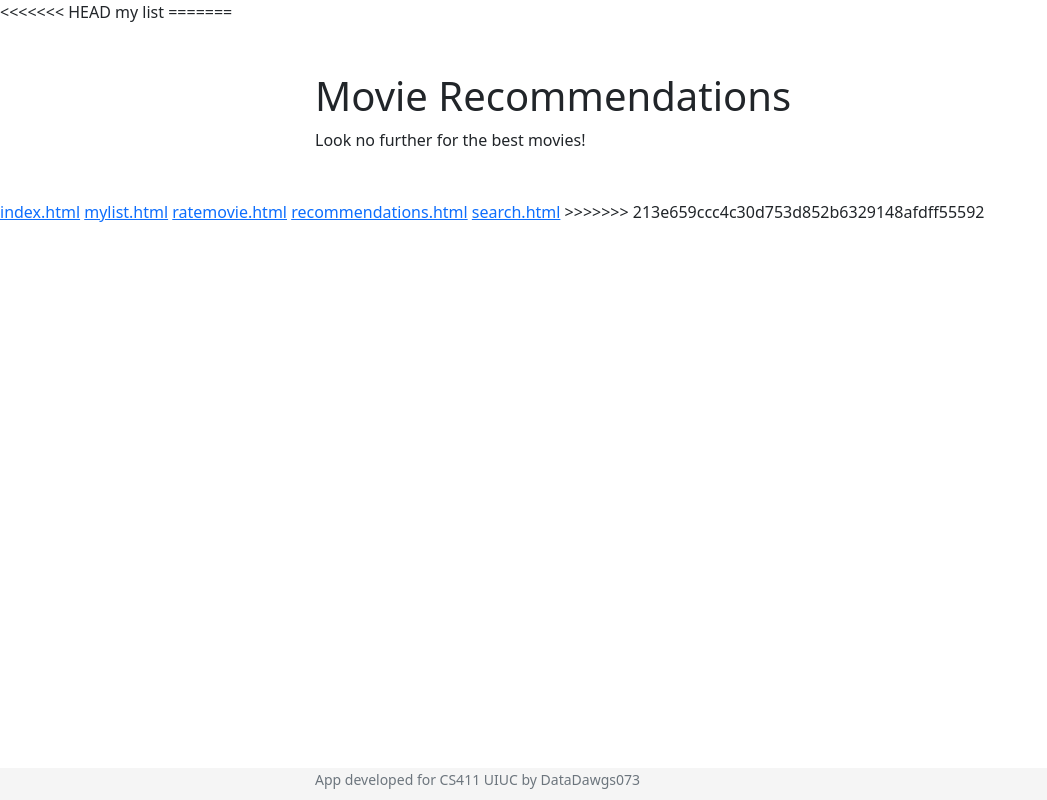
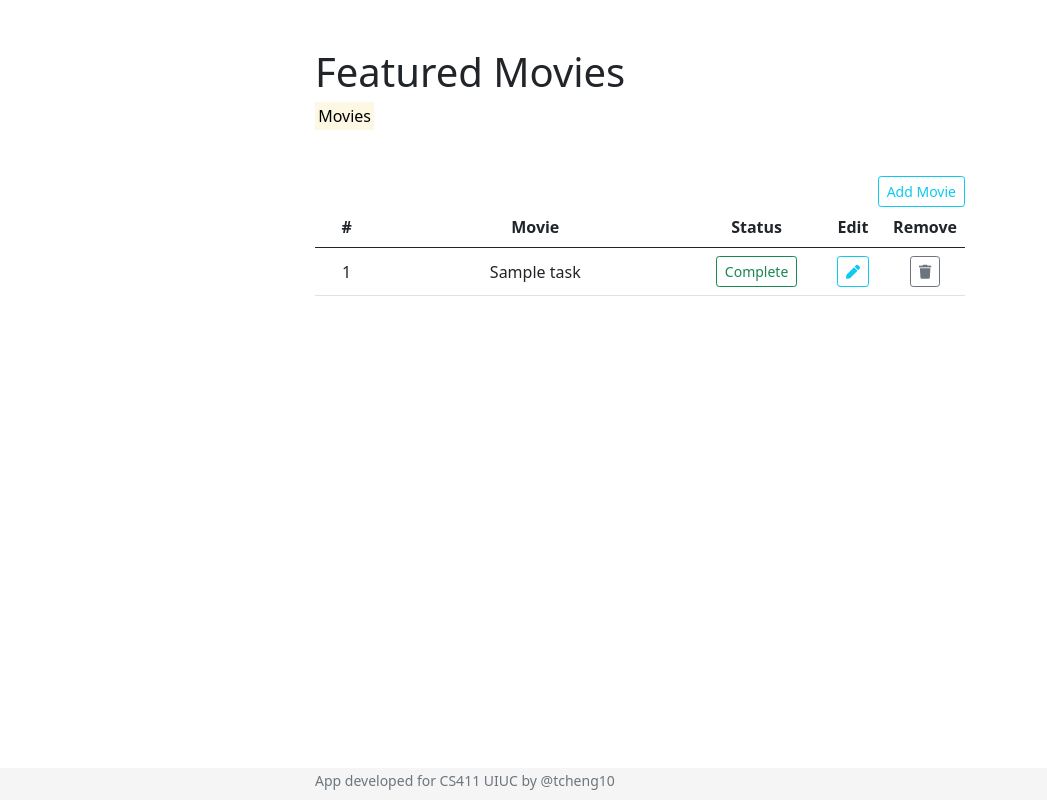
Before and after one commit to farisab2/CS411-Movie-Recommender, a Flask app: template app/templates/mylist.html in a window 1280 px wide. Shown: the whole page, without its empty margins (0-1047 px from the left). Run offline with Flask 2, Linux system fonts and the light colour scheme; the template is opened without the code that fills it: most values are stand-ins (such as "Sample title", 1, 10 or a date in 2020).

Commit message:
interface for delete and update

```diff
--- a/app/routes.py
+++ b/app/routes.py
@@ -74,9 +74,10 @@ def search(searchTerm):
     return render_template("search.html", items = items)
 
 
-@app.route("/mylist.html/")
+@app.route("/mylist")
 def mylistpage():
-    return render_template("mylist.html")
+    items = db_helper.fetch_todo()
+    return render_template("mylist.html", items = items)
 
 @app.route("/search.html/")
 def searchpage():
--- a/app/templates/mylist.html
+++ b/app/templates/mylist.html
@@ -1,10 +1,10 @@
-<<<<<<< HEAD
-my list
-=======
 <!DOCTYPE html>
-<html lang='en' class=''>
+
+<html>
     <head>
-    <meta charset='UTF-8'>
+        <title>Demo: TODO</title>
+
+        <meta charset="utf-8">
         <meta name="viewport" content="width=device-width, initial-scale=1">
 
         <link rel="icon" href="{{ url_for('static', filename='img/cs.ico') }}">
@@ -14,31 +14,99 @@ my list
         <link rel="stylesheet" href="https://cdnjs.cloudflare.com/ajax/libs/font-awesome/5.15.3/css/all.css">
         <link rel="stylesheet" href="{{ url_for('static', filename='styles/custom.css') }}">
 
-    <title>Movie Search</title>
-
-    <main role="main" class="container extra-bottom">
-      <h1 class="mt-5">Movie Recommendations</h1>
-      <p>Look no further for the best movies!</p>
-    </main>
     </head>
 
     <body>
-    <a href="/index.html">index.html</a>
-    <a href="/mylist.html">mylist.html</a>
-    <a href="/ratemovie.html">ratemovie.html</a>
-    <a href="/recommendations.html">recommendations.html</a>
-    <a href="/search.html">search.html</a>
-  </body>
+
+    <main role="main" class="container extra-bottom">
+      <h1 class="mt-5">Featured Movies</h1>
+      <p><mark>Movies</mark></p>
+    </main>
+
+
+    <div class="container">
+
+        <!-- Button trigger modal -->
+        <div style="text-align: right;">
+        <button type="button" class="btn btn-outline-info btn-sm" data-bs-toggle="modal" data-bs-target="#task-modal" data-source="New Task">Add Movie</button>
+        </div>
+
+
+        <div class="modal fade" id="task-modal" tabindex="-1" aria-labelledby="Label" aria-hidden="true">
+        <div class="modal-dialog">
+            <div class="modal-content">
+            <div class="modal-header">
+                <h5 class="modal-title" id="Label">Add a task</h5>
+                <button type="button" class="btn-close" data-bs-dismiss="modal" aria-label="Close"></button>
+            </div>
+
+            <div class="modal-body">
+                <div class="input-group mb-3">
+                    <span class="input-group-text" id="task-form-display">Task</span>
+                    <input type="text" class="form-control" placeholder="Description of task" aria-label="task-name" aria-describedby="basic-addon1">
+                </div>
+            </div>
+            <div class="modal-footer">
+                <button type="button" class="btn btn-secondary" data-bs-dismiss="modal">Close</button>
+                <button id="submit-task" type="button" class="btn btn-primary">Save changes</button>
+            </div>
+            </div>
+        </div>
+        </div>
+
+    </div>
+
+    <!--Todo Table-->
+    <div class="container table-responsive">
+    <table class="table">
+        <thead>
+        <tr>
+            <th class="task-id">#</th>
+            <th class="task">Movie</th>
+            <th class="status">Status</th>
+            <th class="update">Edit</th>
+            <th class="update">Remove</th>
+        </tr>
+        </thead>
+
+        <tbody>
+        {% for item in items %}
+            <tr>
+                <td>{{item.id}}</td>
+                <td>{{item.task}}</td>
+
+                {% if item.status == "In Progress" %}
+                    <td><button type="button" class="btn btn-outline-warning btn-sm state" data-source="{{item.id}}">{{item.status}}</button></td>
+                {%endif%}
+                {% if item.status == "Todo" %}
+                    <td><button type="button" class="btn btn-outline-secondary btn-sm state" data-source="{{item.id}}">{{item.status}}</button></td>
+                {%endif%}
+                {% if item.status == "Complete" %}
+                    <td><button type="button" class="btn btn-outline-success btn-sm state" data-source="{{item.id}}">{{item.status}}</button></td>
+                {%endif%}
+
+                <td><button type="button" class="btn btn-outline-info btn-sm" data-bs-toggle="modal" data-bs-target="#task-modal" data-source="{{item.id}}" data-content="{{item.task}}"><i class="fa fa-pen fa-1" aria-hidden="true"></i></button></td>
+
+                <td><button class="btn btn-outline-secondary btn-sm remove" data-source="{{item.id}}" type="button"><i class="fa fa-trash fa-1" aria-hidden="true"></i></button></td>
+            </tr>
+        {% endfor %}
+
+        </tbody>
+    </table>
+    </div>
+
+
 
     <footer class="footer">
       <div class="container">
-          <p class="text-muted"><small>App developed for CS411 UIUC by DataDawgs073</small></p>
+            <p class="text-muted"><small>App developed for CS411 UIUC by @tcheng10</small></p>
       </div>
     </footer>
+  </body>
 
     <script src="https://ajax.googleapis.com/ajax/libs/jquery/3.6.0/jquery.min.js"></script>
     <script src="https://cdn.jsdelivr.net/npm/bootstrap@5.0.0-beta2/dist/js/bootstrap.bundle.min.js"
         integrity="sha384-b5kHyXgcpbZJO/tY9Ul7kGkf1S0CWuKcCD38l8YkeH8z8QjE0GmW1gYU5S9FOnJ0" crossorigin="anonymous"></script>
     <script src="{{ url_for('static', filename='script/modal.js') }}"></script>
+
 </html>
->>>>>>> 213e659ccc4c30d753d852b6329148afdff55592
```
Also changed, not shown: app/database.py (+40 -11 lines). Lines whose indentation alone changed are shown as unchanged.
